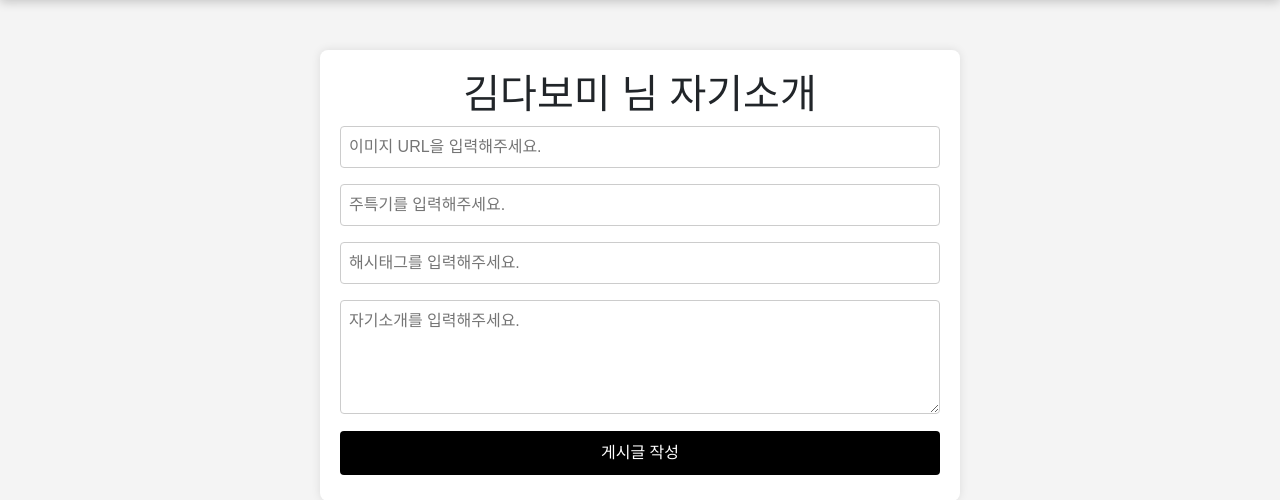
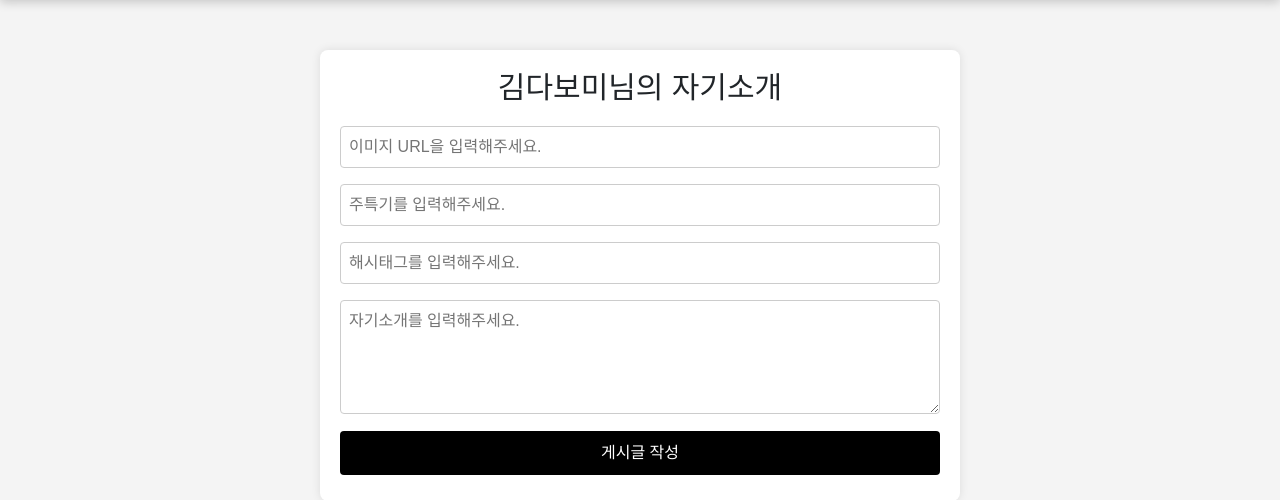
Before and after one commit to WhatYourStack/WhatsYourStack, a Flask app: page /post/insert in a window 1280 px wide. Shown: the part 55-555 px from the top of the page. Run offline with Flask 3, Linux system fonts and the light colour scheme; a user stored in the database is signed in.

Commit message:
style: 제목 스타일  수정

```diff
--- a/templates/write.html
+++ b/templates/write.html
@@ -189,7 +189,7 @@
       <form action="{{url_for('input_post')}}" method="POST">
         {% if current_user.is_authenticated %}
         <div class="form-floating">
-          <h1>{{ current_user.name }} 님 자기소개</h1>
+          <h1 style="font-size: 30px; font-weight: 100; margin-bottom: 20px;">{{ current_user.name }}님의 자기소개</h1>
         </div>
         {% else %}
         <div class="form-floating">
```
